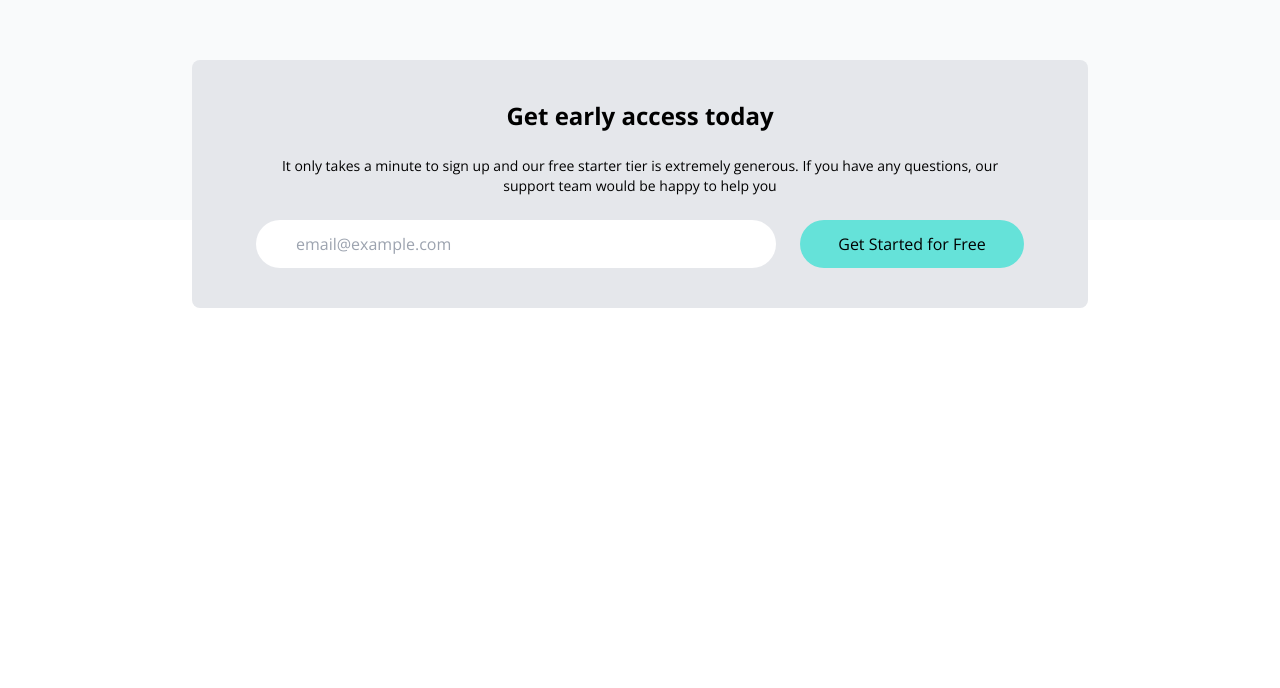
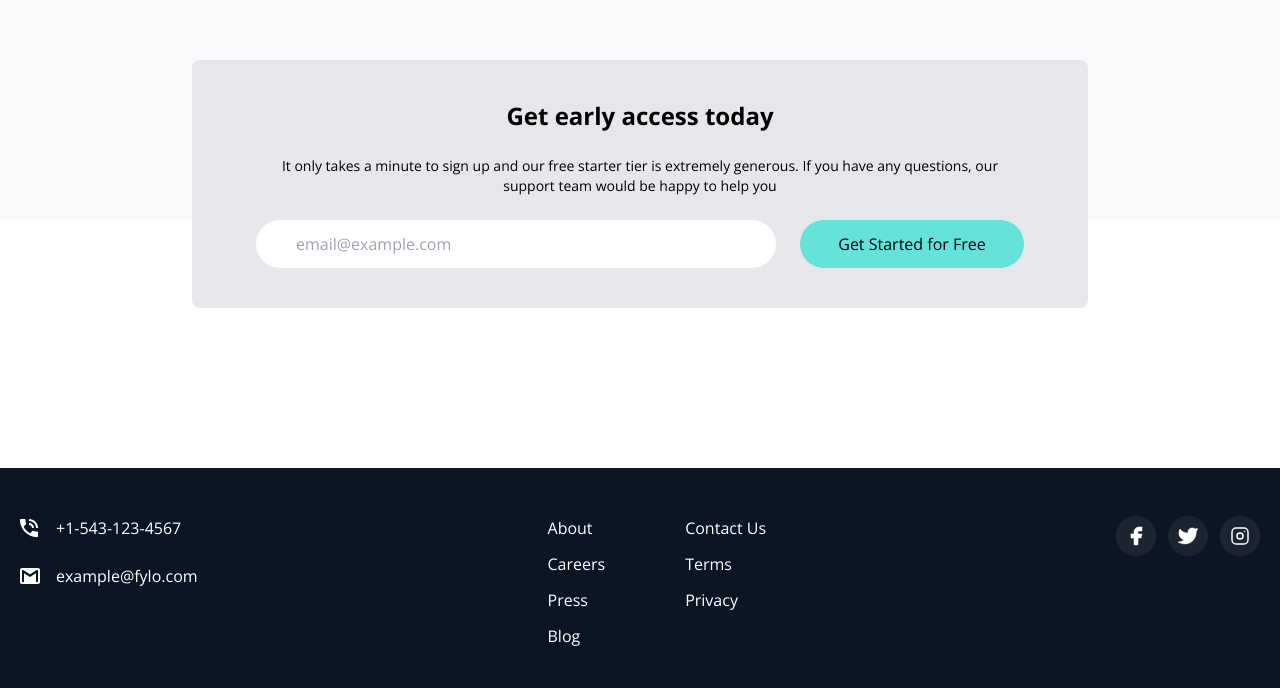
Before and after one commit to luigibustos/fylo, a website: page index.html in a window 1280 px wide. Shown: the part 3252-3940 px from the top of the page. Before the commit the page ends 3720 px from the top, so only its background shows below. Drawn offline with nearby package versions, Linux system fonts and the light colour scheme.

Commit message:
Creating Footer section

```diff
--- a/index.html
+++ b/index.html
@@ -1,5 +1,5 @@
 <!DOCTYPE html>
-<html lang="en" class="">
+<html lang="en" class="scroll-smooth">
   <head>
     <meta charset="UTF-8" />
     <meta http-equiv="X-UA-Compatible" content="IE=edge" />
@@ -271,5 +271,65 @@
             </div>
         </div>
       </section>
+
+      <!-- Footer -->
+      <footer class="bg-darkBlue2 text-white">
+        <!-- Footer Container -->
+        <div class="container mx-auto pt-12 px-5 pb-10">
+          <!-- Flex Container -->
+          <div class="flex flex-col justify-between space-y-24 md:flex-row md:space-y-0">
+            <!-- Email and Phone -->
+            <div class="mt-10 space-y-6">
+              <!-- Phone -->
+              <div class="flex items-center space-x-3 md:-mt-10">
+                <div class="w-6">
+                  <img src="images/icon-phone.svg" alt="" class="scale-10">
+                </div>
+                <div>+1-543-123-4567</div>
+              </div>
+              <!-- Email -->
+              <div class="flex items-center space-x-3">
+                <div class="w-6">
+                  <img src="images/icon-email.svg" alt="" class="scale-10">
+                </div>
+                <div>example@fylo.com</div>
+              </div>
+            </div>
+
+            <!-- Menus -->
+            <div class="flex flex-col space-y-10 text-xl md:text-base md:space-x-20 md:space-y-0 md:flex-row">
+              <div class="flex flex-col space-y-3">
+                <a href="#">About</a>
+                <a href="#">Careers</a>
+                <a href="#">Press</a>
+                <a href="#">Blog</a>
+              </div>
+              <div class="flex flex-col space-y-3">
+                <a href="#">Contact Us</a>
+                <a href="#">Terms</a>
+                <a href="#">Privacy</a>
+              </div>
+            </div>
+            <!-- Social Icons -->
+            <div class="flex justify-center pb-10 space-x-3">
+              <div>
+                <a href="#">
+                  <img src="images/facebook.svg" alt="" class="p-2 bg-darkBlue rounded-full ficon">
+                </a>
+              </div>
+              <div>
+                <a href="#">
+                  <img src="images/twitter.svg" alt="" class="p-2 bg-darkBlue rounded-full ficon">
+                </a>
+              </div>
+              <div>
+                <a href="#">
+                  <img src="images/instagram.svg" alt="" class="p-2 bg-darkBlue rounded-full ficon">
+                </a>
+              </div>
+            </div>
+          </div>
+        </div>
+      </footer>
   </body>
 </html>
```
Also changed, not shown: css/style.css.
